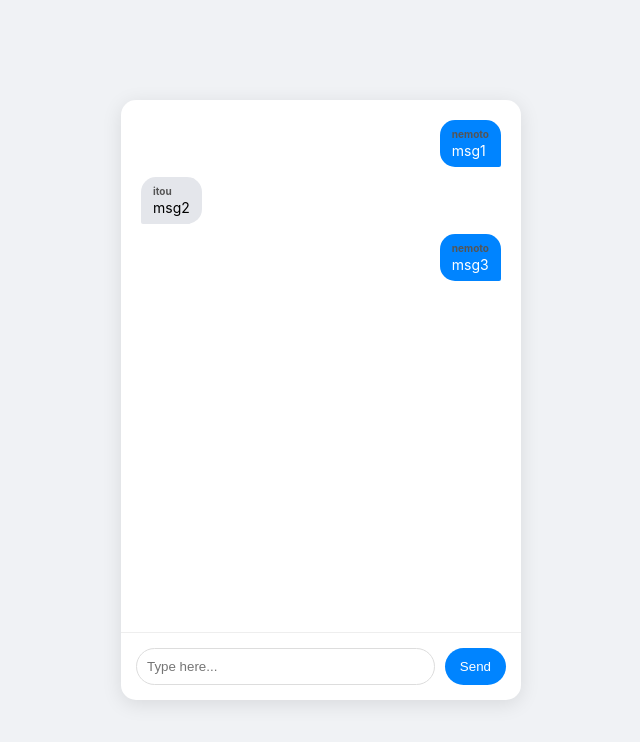
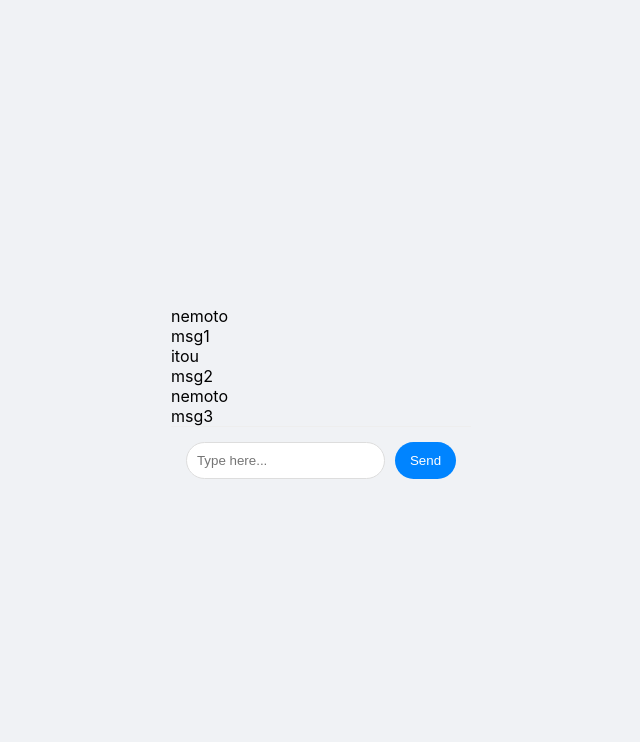
Before and after one commit to nemo-yu103/Chat_app, a React (Create React App) app: page /chat in a window 1280 px wide. Shown: the top 742 px of the page, without its empty margins (319-959 px from the left). Built offline with nearby package versions, Linux system fonts and the light colour scheme.

Commit message:
DeletedPartOfCSS

```diff
--- a/src/routes/Chat.css
+++ b/src/routes/Chat.css
@@ -7,40 +7,6 @@
     background-color: #f0f2f5;
 }
 
-.chat-window {
-    width: 400px;
-    height: 600px;
-    background: white;
-    display: flex;
-    flex-direction: column;
-    border-radius: 15px;
-    box-shadow: 0 4px 20px rgba(0,0,0,0.1);
-}
-
-.message-list {
-    flex: 1;
-    padding: 20px;
-    overflow-y: auto;
-    display: flex;
-    flex-direction: column;
-    gap: 10px;
-}
-
-.message-wrapper { display: flex; flex-direction: column; max-width: 70%; }
-.message-wrapper.own { align-self: flex-end; align-items: flex-end; }
-.message-wrapper.other { align-self: flex-start; }
-
-.message-bubble {
-    padding: 8px 12px;
-    border-radius: 15px;
-    font-size: 14px;
-}
-
-.own .message-bubble { background: #0084ff; color: white; border-bottom-right-radius: 2px; }
-.other .message-bubble { background: #e4e6eb; color: black; border-bottom-left-radius: 2px; }
-
-.user-name { font-size: 10px; font-weight: bold; margin-bottom: 2px; color: #555; }
-
 .input-section { padding: 15px; border-top: 1px solid #eee; display: flex; gap: 10px; }
 .input-section input { flex: 1; padding: 10px; border-radius: 20px; border: 1px solid #ddd; outline: none; }
 .input-section button { background: #0084ff; color: white; border: none; padding: 0 15px; border-radius: 20px; cursor: pointer; }
```
